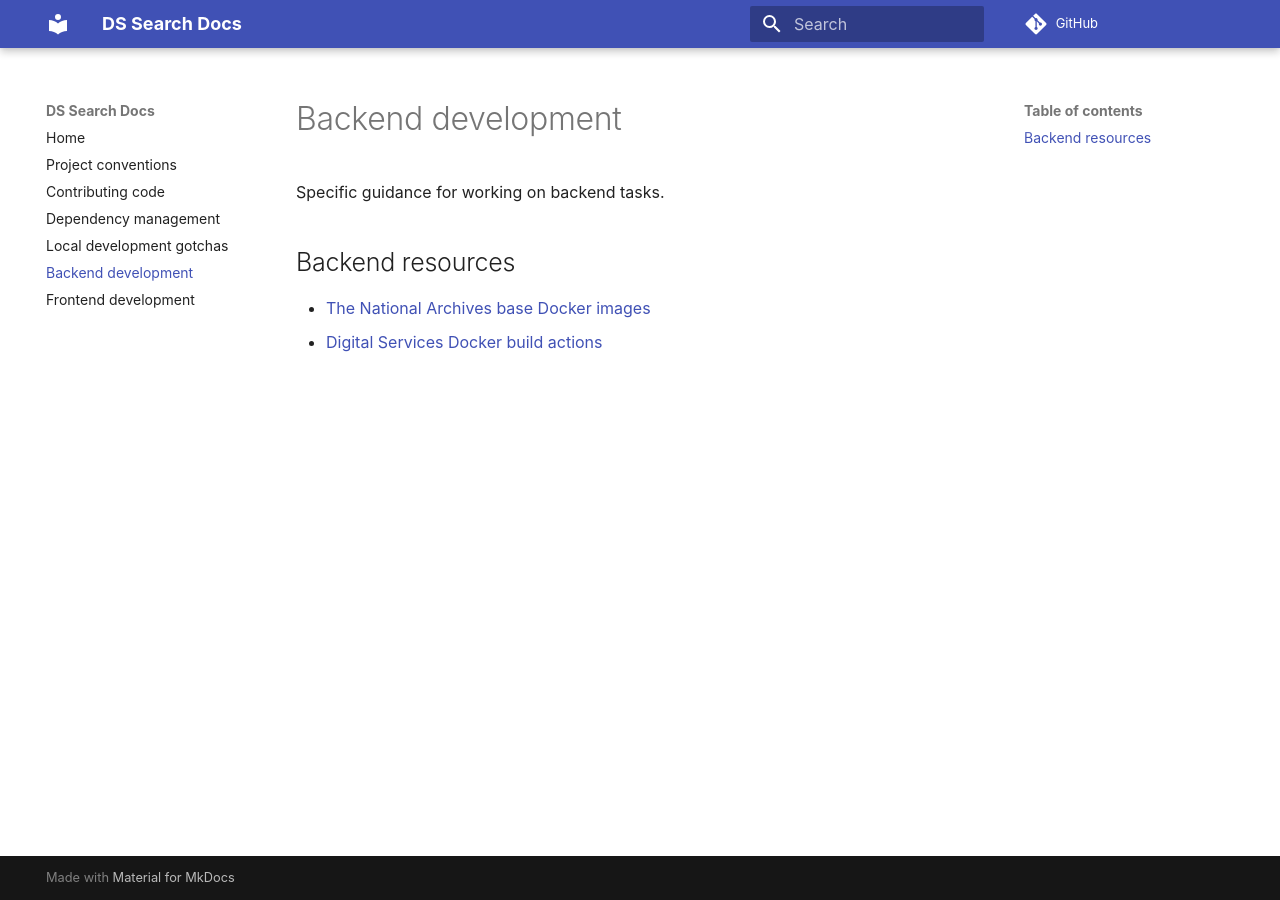
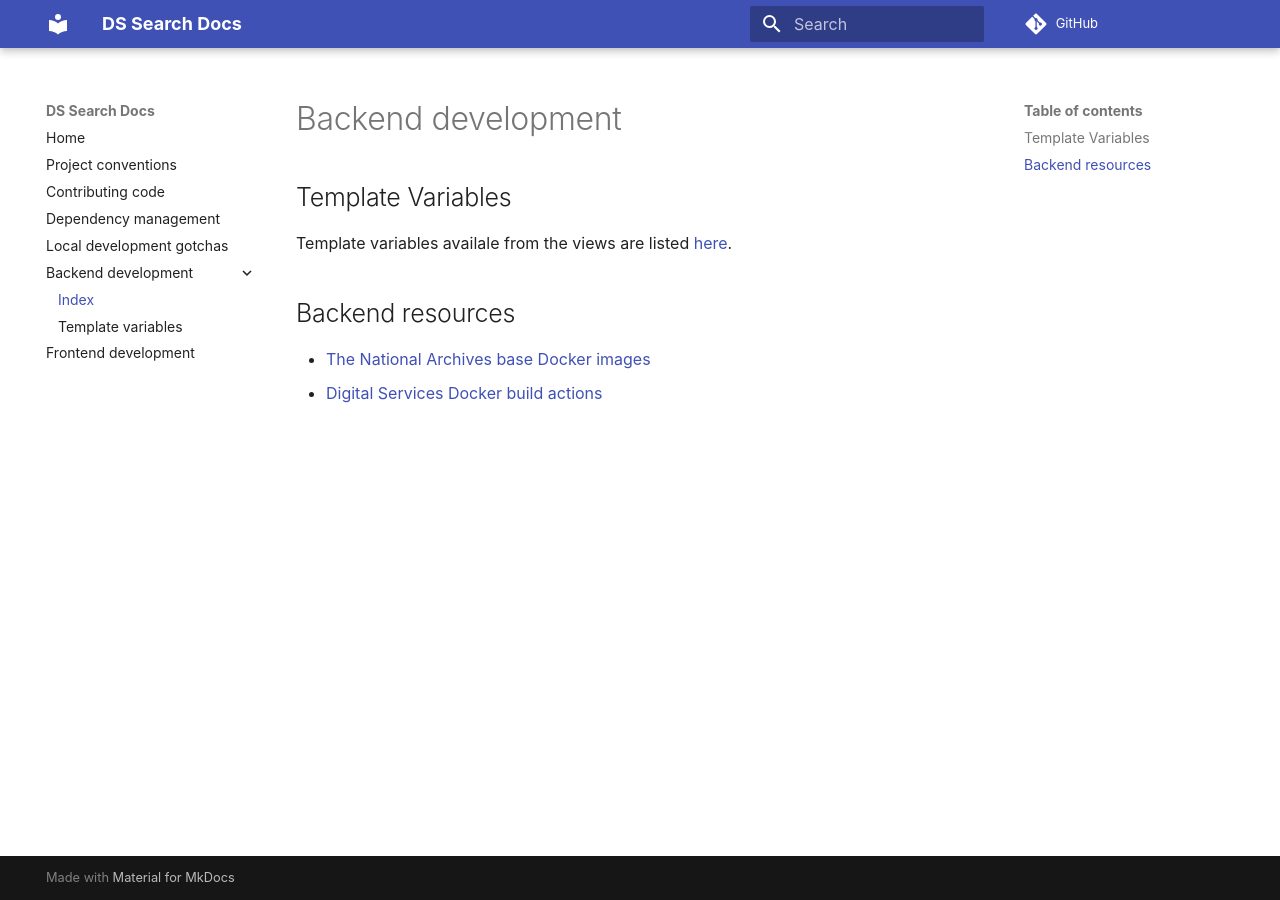
Before and after one commit to nationalarchives/ds-search, an MkDocs documentation site: the page built from docs/backend.md, in a window 1280 px wide. Built offline with MkDocs 1.6.1 and Material for MkDocs 9.7.7, drawn with Linux system fonts in a browser that asks for light colours; comment, search, counter and statistics services are not loaded.

Commit message:
FIND-81:Updated docs

```diff
--- a/docs/backend.md
+++ b/docs/backend.md
@@ -1,6 +1,8 @@
 # Backend development
 
-Specific guidance for working on backend tasks.
+## Template Variables
+
+Template variables availale from the views are listed [here](backend/template_variables.md).
 
 ## Backend resources
 
--- a/mkdocs.yml
+++ b/mkdocs.yml
@@ -14,5 +14,7 @@ nav:
   - "Contributing code": "contributing.md"
   - "Dependency management": "dependency-management.md"
   - "Local development gotchas": "local-development-gotchas.md"
-  - "Backend development": "backend.md"
+  - "Backend development":
+      - 'Index': 'backend.md'
+      - 'Template variables': 'backend/template_variables.md'
   - "Frontend development": "frontend.md"
```
Also changed, not shown: docs/backend/template_variables.md (added, +8 -0 lines).
